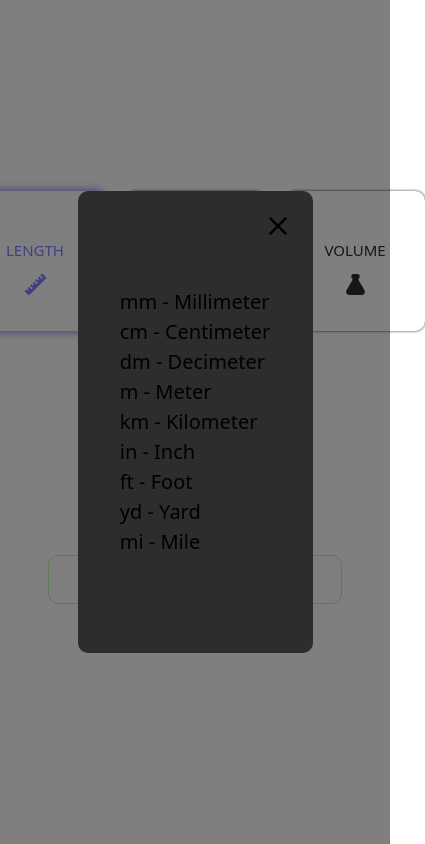
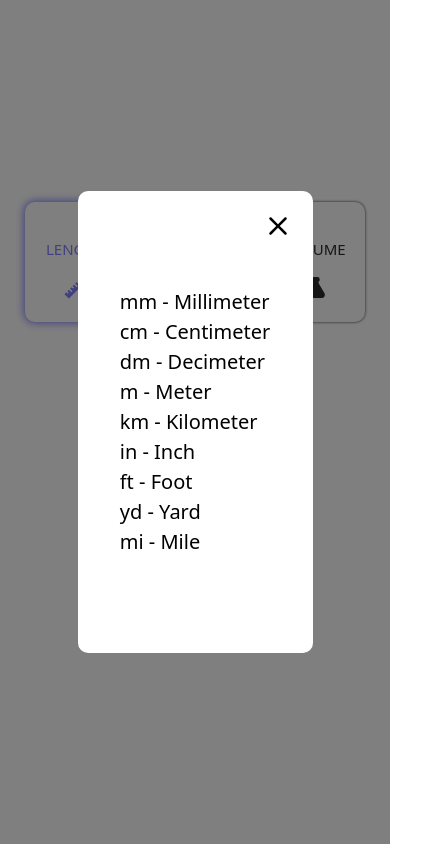
Before and after one commit to tamaskovacs0408/unit-converter, a React (Vite) app: page / in a window 390 px wide. Both pictures are taken after a click on the button "Convertable units". Shown: the whole page, 425 px wide, since content can reach past the window. Built offline with nearby package versions, Linux system fonts and the light colour scheme.

Commit message:
Add responsive styles

```diff
--- a/src/UI/Button.module.scss
+++ b/src/UI/Button.module.scss
@@ -16,10 +16,17 @@
   transition: all ease-in .2s;
   cursor: pointer;
 
-  span {
-    font-size: 2.5rem;
-    font-weight: 500;
-    margin-bottom: 1rem;
+  @media (max-width: 768px) {
+    width: 100px;
+    height: 100px;
+  }
+
+  @media (max-width: 576px) {
+    width: 80px;
+  }
+
+  @media (max-width: 375px) {
+    width: 60px;
   }
 
   &:has(input:checked) {
@@ -47,8 +54,13 @@
     transition: all ease-in .2s;
 
     @media (max-width: 768px) {
-      width: 3rem;
-      height: 3rem;
+      width: 5rem;
+      height: 5rem;
+    }
+
+    @media (max-width: 576px) {
+      width: 3.5rem;
+      height: 3.5rem;
     }
 
     @media (max-width: 425px) {
@@ -61,8 +73,9 @@
     font-size: 1.8rem;
     text-transform: uppercase;
     margin-top: 1.5rem;
+    margin-bottom: 1.5rem;
 
-    @media (max-width: 425px) {
+    @media (max-width: 576px) {
       font-size: 1.5rem;
     }
   }
--- a/src/UI/Input.module.scss
+++ b/src/UI/Input.module.scss
@@ -3,7 +3,7 @@
 .input {
     background: transparent;
     outline: none;
-    border: 1px solid #6fe24996;
+    border: 1.5px solid vars.$primary;
     border-radius: .4rem;
     color: vars.$secondary;
     font-size: 1.5rem;
--- a/src/components/ConverterForm.module.scss
+++ b/src/components/ConverterForm.module.scss
@@ -24,26 +24,22 @@
   text-transform: uppercase;
   padding: 1.5rem;
   margin: 0 auto;
-  background: transparent;
-  color: vars.$primary;
-  border: 1px solid #6fe24973;
+  background: vars.$primary;
+  color: #FFF;
+  border: 1px solid vars.$primary;
   border-radius: 1rem;
   cursor: pointer;
   transition: all ease-in .25s;
 
   &:hover {
-    box-shadow: 0px 0px 8px 2px #6fe24996;
-    letter-spacing: .2rem;
+    box-shadow: 0px 0px 8px 2px vars.$primary;
+    letter-spacing: .3px;
   }
 
-  &:active,
-  &:focus {
+  &:active {
     box-shadow: 0px 0px 8px 3px vars.$primary;
   }
 
-  @media (max-width: 768px) {
-    width: 70%;
-  }
 
   @media (max-width: 425px) {
     width: 80%;
--- a/src/components/Modal.module.scss
+++ b/src/components/Modal.module.scss
@@ -17,7 +17,7 @@
     position: relative;
     width: 50%;
     height: 50%;
-    background: vars.$secondary;
+    background: #FFF;
     display: flex;
     flex-direction: column;
     justify-content: center;
--- a/src/components/ModalPortal.module.scss
+++ b/src/components/ModalPortal.module.scss
@@ -2,12 +2,16 @@
 
 .modal-opener {
     display: block;
-    color: vars.$secondary;
+    color: vars.$primary;
     font-size: 2rem;
-    border: 1px solid vars.$secondary;
+    border: 1px solid vars.$primary;
     border-radius: 1rem;
     background: transparent;
     margin: 2.5rem auto;
     padding: 1.5rem;
     cursor: pointer;
+
+    @media (max-width: 768px) {
+        font-size: 1.8rem;
+    }
 }
--- a/src/components/UnitResult.module.scss
+++ b/src/components/UnitResult.module.scss
@@ -6,7 +6,19 @@
 
 .result {
     color: vars.$secondary;
-    font-size: 2rem;
+    font-size: 3rem;
     text-align: center;
     margin-top: 1.5rem;
+
+    @media (max-width: 768px) {
+        font-size: 2.5rem;
+    }
+
+    @media (max-width: 576px) {
+        font-size: 2rem;
+    }
+
+    @media (max-width: 375px) {
+        font-size: 1.8rem;
+    }
 }
```
